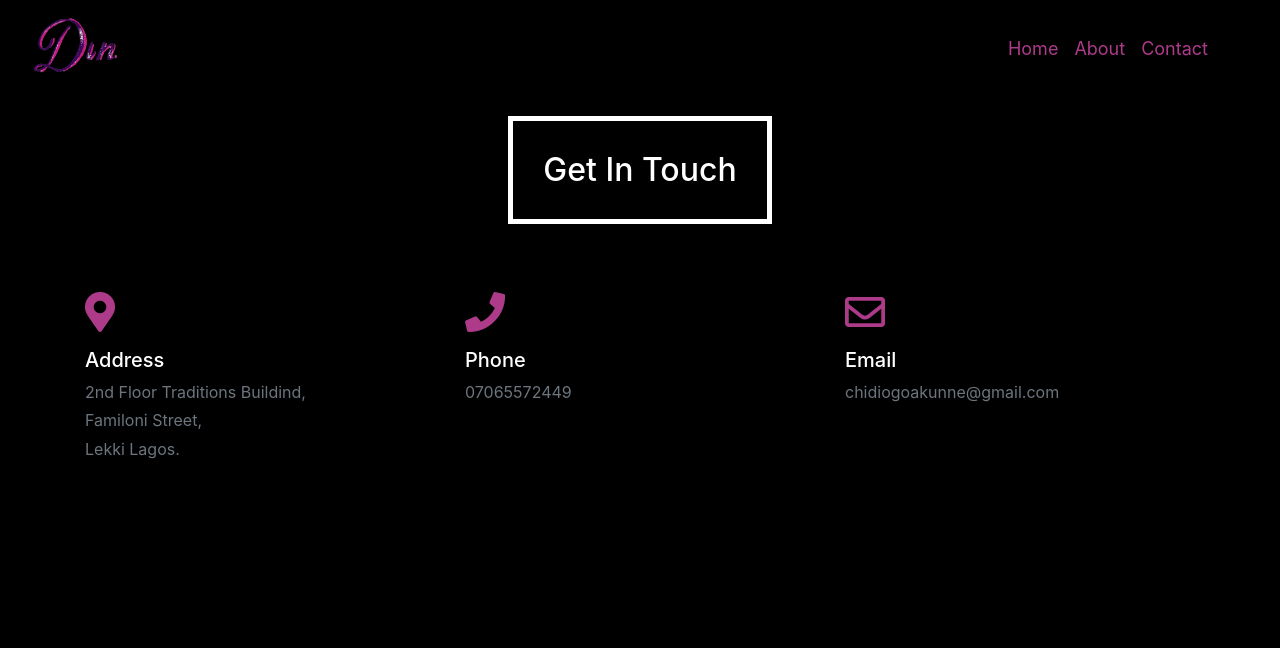
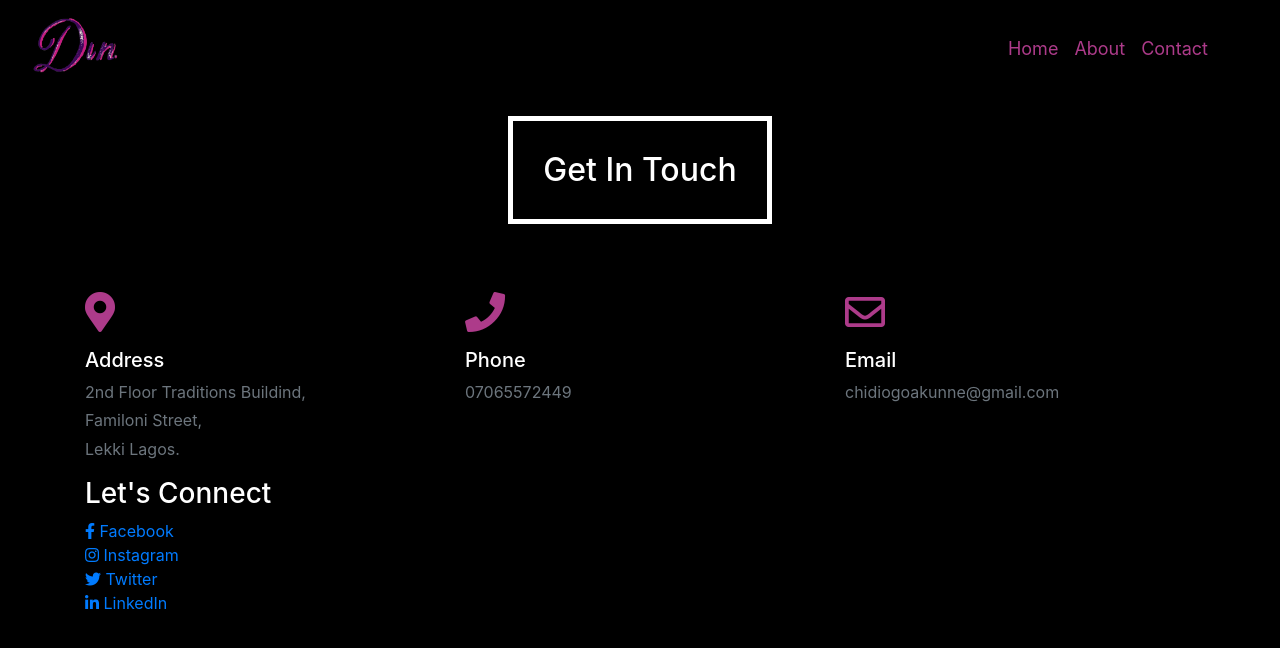
Before and after one commit to chidiogo-akunne/My-Portfolio, a website: page contact.html in a window 1280 px wide. Drawn offline with Linux system fonts and the light colour scheme.

Commit message:
social media details

```diff
--- a/contact.html
+++ b/contact.html
@@ -57,6 +57,35 @@
                                 <p class="text-muted">chidiogoakunne@gmail.com</p>
                            </div>
                        </div>
+                       <div class="row">
+                           <div class="col-sm-12 col-md-4">
+                               <h3>Let's Connect</h3>
+                               <div>
+                                   <a href="#">
+                                       <span><i class="fab fa-facebook-f"></i></span>
+                                       <span>Facebook</span>
+                                   </a>
+                               </div>
+                               <div>
+                                    <a href="#">
+                                            <span><i class="fab fa-instagram"></i></span>
+                                            <span>Instagram</span>
+                                        </a>
+                               </div>
+                               <div>
+                                        <a href="#">
+                                                <span><i class="fab fa-twitter"></i></span>
+                                                <span>Twitter</span>
+                                            </a>
+                               </div>
+                               <div>
+                                            <a href="#">
+                                                    <span><i class="fab fa-linkedin-in"></i></span>
+                                                    <span>LinkedIn</span>
+                                                </a>
+                               </div>
+                           </div>
+                       </div>
                     </section>
                    </article>
                </main>
```
